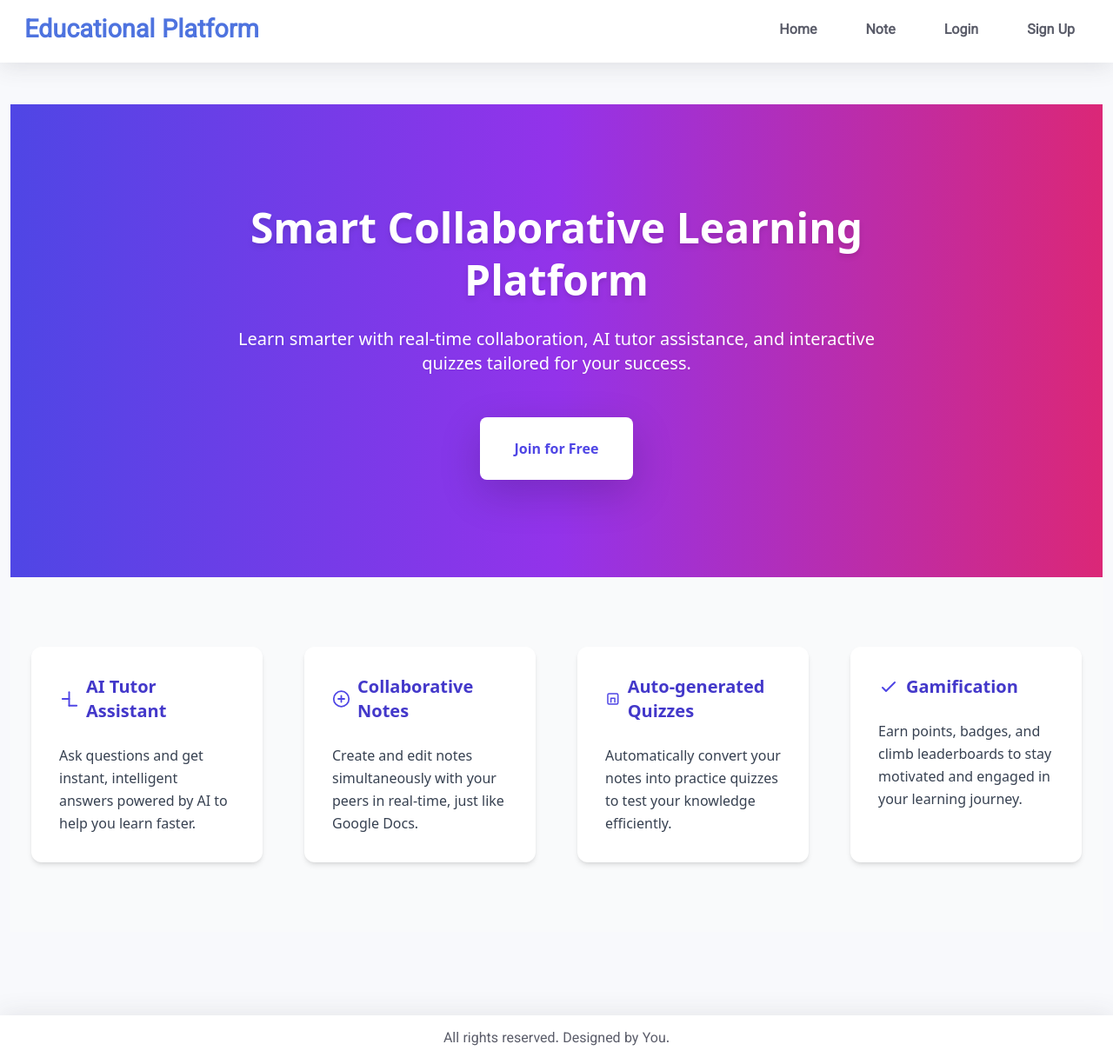
After one commit to dehghan9156/DjangoSmartLearningPlatform, a Django app: page / in a window 1280 px wide. The commit adds this page. Shown: the whole page at 87% size. Run offline with Django 5.2, Linux system fonts and the light colour scheme; some libraries are stand-ins or nearby versions.

Commit message:
add section home

```diff
--- a/DjangoSmartLearningPlatform/urls.py
+++ b/DjangoSmartLearningPlatform/urls.py
@@ -16,9 +16,10 @@ Including another URLconf
 """
 from django.contrib import admin
 from django.urls import path,include
-
+from . import views
 urlpatterns = [
        path('admin/', admin.site.urls),
+       path('',views.HomeView.as_view(),name="home"),
        path('profile/', include('coreusers.urls', namespace="coreusers")),
        path('coreusers/', include('allauth.urls')),
        path('learning/',include('learning.urls',namespace="learning")),
--- a/DjangoSmartLearningPlatform/views.py
+++ b/DjangoSmartLearningPlatform/views.py
@@ -0,0 +1,20 @@
+from django.contrib.messages import success
+from django.http import JsonResponse, HttpResponse
+from django.views.generic import ListView, DetailView, UpdateView, DeleteView, CreateView
+from django.shortcuts import render, redirect, get_object_or_404
+from django.contrib import messages
+from django.views import View
+from django.contrib.auth.mixins import LoginRequiredMixin
+from django.contrib.messages.views import SuccessMessageMixin
+from DjangoSmartLearningPlatform.settings import OPENAI_API_KEY
+import requests
+from django.http import JsonResponse
+from django.conf import settings
+import openai
+from datetime import timedelta
+import logging
+from django.views import View
+
+class HomeView(View):
+    def get(self,request):
+        return render(request,"home.html")
--- a/templates/base.html
+++ b/templates/base.html
@@ -44,7 +44,7 @@
         {% endif %}
         <nav>
             <ul class="nav">
-                <li class="nav-item"><a class="nav-link" href="#">Home</a></li>
+                <li class="nav-item"><a class="nav-link" href="{% url "home" %}">Home</a></li>
                 <li class="nav-item"><a class="nav-link" href="{% url "learning:note-list" %}">Note</a></li>
                 {% if user.is_authenticated %}
                     {% if request.user.role == "student" or request.user.role == "admin" %}
--- /dev/null
+++ b/templates/home.html
@@ -0,0 +1,79 @@
+{% extends "base.html" %}
+{% block content %}
+  <script src="https://cdn.tailwindcss.com"></script>
+<section class="hero bg-gradient-to-r from-indigo-600 via-purple-600 to-pink-600 text-white py-28 text-center px-6 font-sans">
+  <div class="max-w-4xl mx-auto">
+    <h1 class="text-5xl font-extrabold mb-6 leading-tight drop-shadow-md">
+      Smart Collaborative Learning Platform
+    </h1>
+    <p class="text-xl mb-12 max-w-3xl mx-auto drop-shadow-sm">
+      Learn smarter with real-time collaboration, AI tutor assistance, and interactive quizzes tailored for your success.
+    </p>
+    {% if not request.user.is_authenticated %}
+    <a href="#" class="inline-block bg-white text-indigo-600 font-semibold px-10 py-4 rounded-lg shadow-lg hover:bg-gray-100 transition">
+      Join for Free
+    </a>
+    {% endif %}
+  </div>
+</section>
+
+<section class="features py-20 bg-gray-50 font-sans">
+  <div class="max-w-7xl mx-auto px-6 grid grid-cols-1 md:grid-cols-2 lg:grid-cols-4 gap-12">
+
+    <div class="bg-white p-8 rounded-xl shadow-md hover:shadow-xl transition duration-300 flex flex-col items-start">
+      <div class="flex items-center mb-4 text-indigo-600">
+        <svg class="w-6 h-6 mr-2" fill="none" stroke="currentColor" stroke-width="2" viewBox="0 0 24 24" >
+          <path stroke-linecap="round" stroke-linejoin="round" d="M12 20h9"></path>
+          <path stroke-linecap="round" stroke-linejoin="round" d="M12 4v16"></path>
+          <path stroke-linecap="round" stroke-linejoin="round" d="M4 12h8"></path>
+        </svg>
+        <h3 class="text-xl font-semibold text-indigo-700">AI Tutor Assistant</h3>
+      </div>
+      <p class="text-gray-700 leading-relaxed">
+        Ask questions and get instant, intelligent answers powered by AI to help you learn faster.
+      </p>
+    </div>
+
+    <div class="bg-white p-8 rounded-xl shadow-md hover:shadow-xl transition duration-300 flex flex-col items-start">
+      <div class="flex items-center mb-4 text-indigo-600">
+        <svg class="w-6 h-6 mr-2" fill="none" stroke="currentColor" stroke-width="2" viewBox="0 0 24 24" >
+          <path stroke-linecap="round" stroke-linejoin="round" d="M16 12H8"></path>
+          <path stroke-linecap="round" stroke-linejoin="round" d="M12 16V8"></path>
+          <circle cx="12" cy="12" r="10" stroke="currentColor" stroke-width="2"/>
+        </svg>
+        <h3 class="text-xl font-semibold text-indigo-700">Collaborative Notes</h3>
+      </div>
+      <p class="text-gray-700 leading-relaxed">
+        Create and edit notes simultaneously with your peers in real-time, just like Google Docs.
+      </p>
+    </div>
+
+    <div class="bg-white p-8 rounded-xl shadow-md hover:shadow-xl transition duration-300 flex flex-col items-start">
+      <div class="flex items-center mb-4 text-indigo-600">
+        <svg class="w-6 h-6 mr-2" fill="none" stroke="currentColor" stroke-width="2" viewBox="0 0 24 24" >
+          <path stroke-linecap="round" stroke-linejoin="round" d="M9 17v-6h6v6"></path>
+          <rect x="4" y="4" width="16" height="16" rx="2" ry="2" />
+        </svg>
+        <h3 class="text-xl font-semibold text-indigo-700">Auto-generated Quizzes</h3>
+      </div>
+      <p class="text-gray-700 leading-relaxed">
+        Automatically convert your notes into practice quizzes to test your knowledge efficiently.
+      </p>
+    </div>
+
+    <div class="bg-white p-8 rounded-xl shadow-md hover:shadow-xl transition duration-300 flex flex-col items-start">
+      <div class="flex items-center mb-4 text-indigo-600">
+        <svg class="w-6 h-6 mr-2" fill="none" stroke="currentColor" stroke-width="2" viewBox="0 0 24 24" >
+          <path stroke-linecap="round" stroke-linejoin="round" d="M5 13l4 4L19 7"></path>
+        </svg>
+        <h3 class="text-xl font-semibold text-indigo-700">Gamification</h3>
+      </div>
+      <p class="text-gray-700 leading-relaxed">
+        Earn points, badges, and climb leaderboards to stay motivated and engaged in your learning journey.
+      </p>
+    </div>
+
+  </div>
+</section>
+
+{% endblock %}
```
